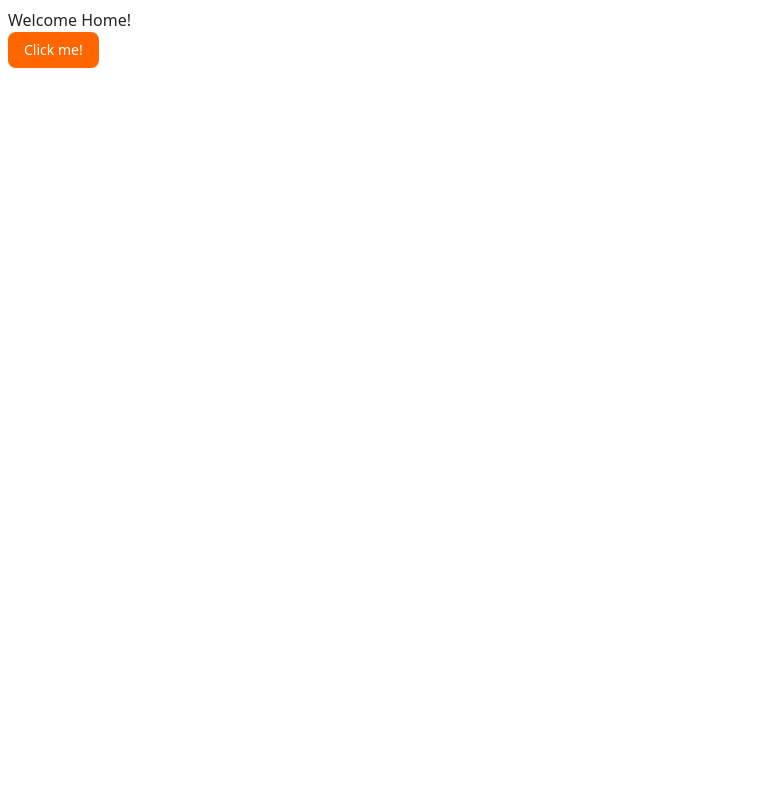
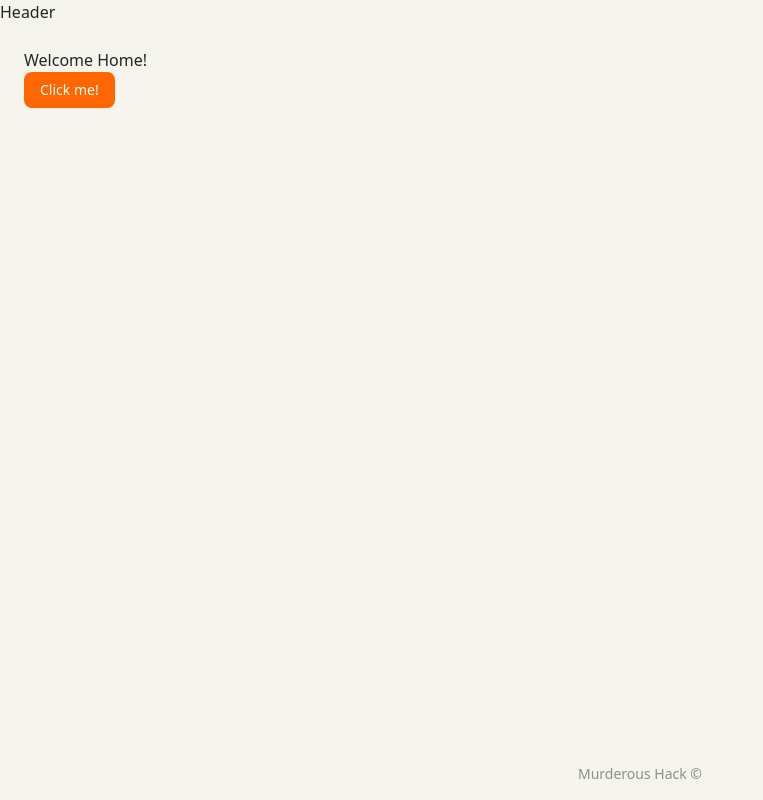
Before and after one commit to leo9iota/murderous-hack, a React (Vite) app in the folder frontend/: page / in a window 1280 px wide. Shown: the whole page, without its empty margins (0-763 px from the left). Built offline with nearby package versions, Linux system fonts and the light colour scheme.

Commit message:
Add layout structure and include `Header` component

```diff
--- a/frontend/src/routes/__root.tsx
+++ b/frontend/src/routes/__root.tsx
@@ -1,7 +1,10 @@
-import * as React from 'react';
-import { createRootRoute, Link, Outlet } from '@tanstack/react-router';
+import { createRootRoute, Outlet } from '@tanstack/react-router';
 import { ReactQueryDevtools } from '@tanstack/react-query-devtools';
 import { TanStackRouterDevtools } from '@tanstack/router-devtools';
+
+import { Toaster } from 'sonner';
+
+import Header from '@/components/header';
 
 export const Route = createRootRoute({
   component: RootComponent,
@@ -10,9 +13,16 @@ export const Route = createRootRoute({
 function RootComponent() {
   return (
     <>
-      <div className=''>
-        <Outlet />
+      <div className='flex min-h-screen flex-col bg-[#f5f5ed] text-foreground'>
+        <Header />
+        <main className='container mx-auto grow p-4'>
+          <Outlet />
+        </main>
+        <footer className='p-4 text-center'>
+          <p className='text-sm text-muted-foreground'>Murderous Hack &copy;</p>
+        </footer>
       </div>
+      <Toaster />
       <ReactQueryDevtools />
       <TanStackRouterDevtools position='bottom-left' />
     </>
```
